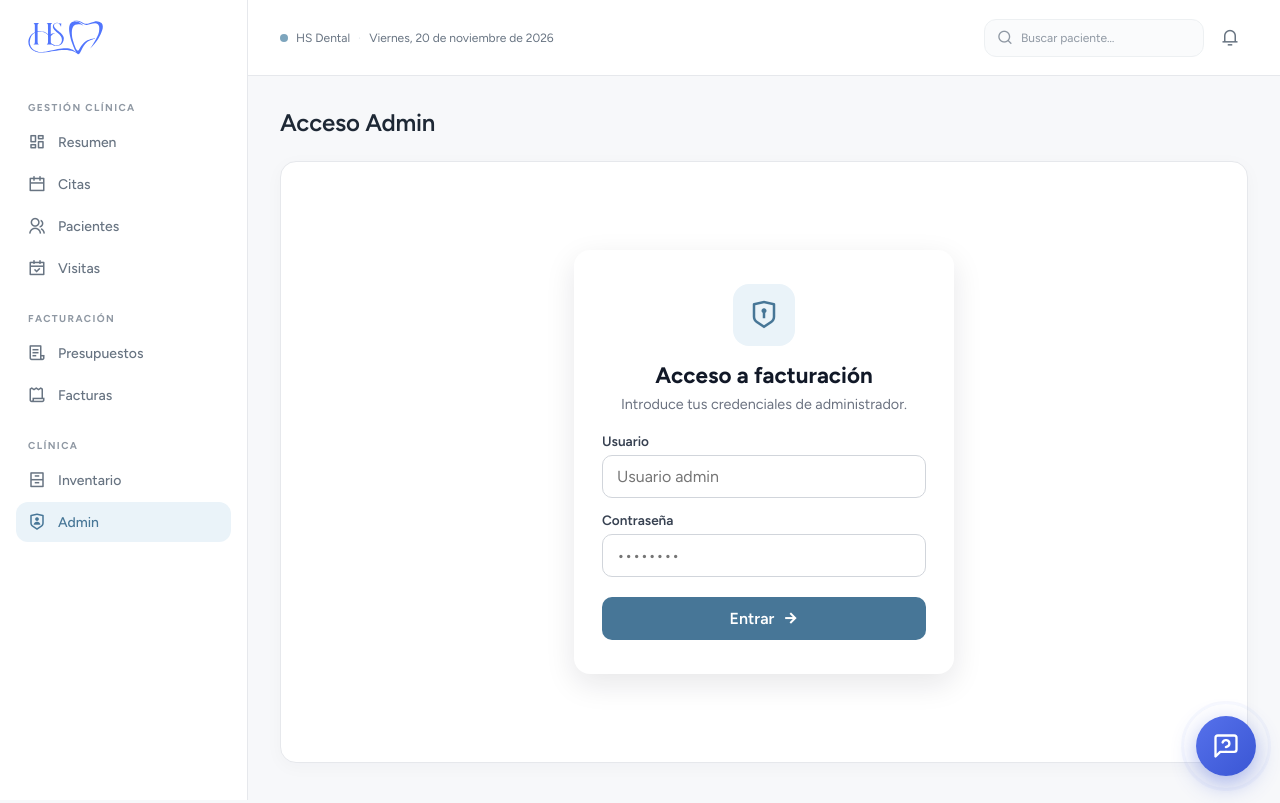
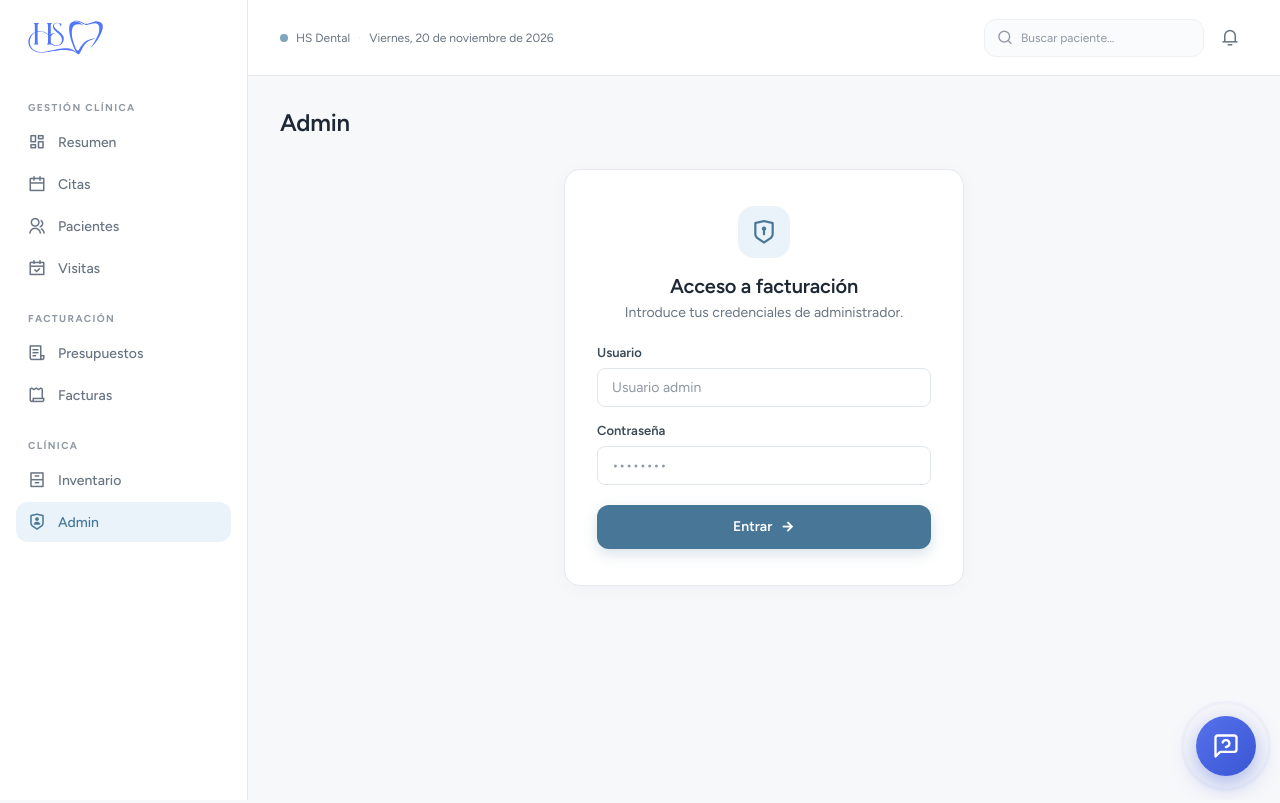
Before and after one commit to J-HYL/Clinica_HS_NEW, a PHP site: page /pages/admin/login_facturas.php in a window 1280 px wide. Run offline with PHP 8.4, Linux system fonts and the light colour scheme; some libraries are stand-ins or nearby versions.

Commit message:
feat(admin): facturas, pagos y acceso con el diseño nuevo

```diff
--- /dev/null
+++ b/app/css/pages/admin.css
@@ -0,0 +1,192 @@
+@import url("../base/base.css");
+@import url("../components/shell.css");
+@import url("../components/tabla.css");
+
+/* admin.css — Sección Admin: pantalla de acceso (login_facturas.php) y panel
+   de facturas y pagos con el modal "Registrar pago" (panel_facturas.php).
+   Las dos listas son la tabla común (tabla.css). Solo tokens. */
+
+/* ================================================================ Panel */
+.admin__cabecera{
+    display: flex;
+    flex-wrap: wrap;
+    align-items: center;
+    justify-content: space-between;
+    gap: 12px;
+    margin-top: 24px;
+}
+
+.admin__cabecera .page-title{ margin-top: 0; }
+
+@media (min-width: 1024px){
+    .admin__cabecera{ margin-top: 32px; }
+}
+
+.admin__pestanas{ margin-top: 20px; }
+
+/* ================================================================ Modal "Registrar pago" */
+.pago-modal{
+    width: min(480px, calc(100vw - 32px));
+    margin: auto;   /* el reset de base.css le quita el centrado del navegador */
+    padding: 0;
+    border: 1px solid var(--hs-borde);
+    border-radius: var(--hs-radio-lg);
+    background: var(--hs-superficie);
+    color: var(--hs-texto);
+    box-shadow: var(--hs-sombra-flotante);
+}
+
+.pago-modal::backdrop{
+    background: var(--hs-velo);
+}
+
+.pago-modal__cabecera{
+    display: flex;
+    align-items: center;
+    justify-content: space-between;
+    gap: 12px;
+    padding: 14px 12px 14px 20px;
+    border-bottom: 1px solid var(--hs-borde-suave);
+}
+
+.pago-modal__titulo{
+    font-size: 1rem;
+    font-weight: 600;
+    color: var(--hs-texto-fuerte);
+}
+
+.pago-modal__cuerpo{
+    display: grid;
+    gap: 16px;
+    padding: 20px;
+}
+
+.pago-modal__fila{
+    display: grid;
+    grid-template-columns: repeat(2, minmax(0, 1fr));
+    gap: 16px;
+}
+
+.pago-modal__pie{
+    display: flex;
+    flex-wrap: wrap;
+    justify-content: flex-end;
+    gap: 8px;
+    padding: 14px 20px;
+    border-top: 1px solid var(--hs-borde-suave);
+}
+
+/* El tratamiento se desbloquea al elegir paciente. */
+.pago-modal .form__input:disabled{
+    background-color: var(--hs-superficie-suave);
+    color: var(--hs-texto-suave);
+    cursor: not-allowed;
+}
+
+/* Autocompletado de paciente: lista bajo el campo. */
+.pago-cliente{ position: relative; }
+
+.pago-ac{
+    position: absolute;
+    top: calc(100% + 4px);
+    left: 0;
+    right: 0;
+    z-index: 5;
+    display: none;
+    max-height: 220px;
+    overflow-y: auto;
+    padding: 4px;
+    background: var(--hs-superficie);
+    border: 1px solid var(--hs-borde);
+    border-radius: var(--hs-radio);
+    box-shadow: var(--hs-sombra-flotante);
+}
+
+.pago-ac.show{ display: block; }
+
+.pago-ac__item{
+    display: block;
+    width: 100%;
+    padding: 8px 10px;
+    border: 0;
+    border-radius: var(--hs-radio-sm);
+    background: none;
+    color: var(--hs-texto);
+    font-size: .875rem;
+    font-weight: 500;
+    text-align: left;
+    cursor: pointer;
+}
+
+.pago-ac__item:hover,
+.pago-ac__item:focus-visible{
+    background: var(--hs-acento-mas-suave);
+    color: var(--hs-acento);
+}
+
+/* ================================================================ Acceso */
+.acceso{
+    display: flex;
+    justify-content: center;
+    padding: 32px 0 72px;
+}
+
+.acceso__tarjeta{
+    width: 100%;
+    max-width: 400px;
+    padding: 32px 24px;
+    text-align: center;
+}
+
+@media (min-width: 640px){
+    .acceso__tarjeta{ padding: 36px 32px; }
+}
+
+.acceso__icono{
+    display: grid;
+    place-items: center;
+    width: 52px;
+    height: 52px;
+    margin: 0 auto 16px;
+    border-radius: var(--hs-radio-lg);
+    background: var(--hs-acento-suave);
+    color: var(--hs-acento);
+    font-size: 1.625rem;
+}
+
+.acceso__titulo{
+    font-size: 1.25rem;
+    font-weight: 600;
+    letter-spacing: -.01em;
+    color: var(--hs-texto-fuerte);
+}
+
+.acceso__intro{
+    margin-top: 6px;
+    font-size: .875rem;
+    color: var(--hs-texto-suave);
+}
+
+.acceso__error{
+    margin-top: 20px;
+    padding: 10px 12px;
+    border-radius: var(--hs-radio-sm);
+    background: var(--hs-peligro-suave);
+    color: var(--hs-peligro);
+    font-size: .8125rem;
+    font-weight: 600;
+    text-align: left;
+}
+
+.acceso__form{
+    display: grid;
+    gap: 16px;
+    margin-top: 24px;
+    text-align: left;
+}
+
+.acceso__form .boton{
+    width: 100%;
+    min-height: 44px;
+    margin-top: 4px;
+}
--- a/app/pages/admin/login_facturas.php
+++ b/app/pages/admin/login_facturas.php
@@ -33,56 +33,37 @@ if ($_SERVER['REQUEST_METHOD'] === 'POST') {
     <title>Acceso Admin · HS Dental</title>
 
     <link rel="stylesheet" href="https://cdnjs.cloudflare.com/ajax/libs/remixicon/4.6.0/remixicon.min.css" integrity="sha512-XcIsjKMcuVe0Ucj/xgIXQnytNwBttJbNjltBV18IOnru2lDPe9KRRyvCXw6Y5H415vbBLRm8+q6fmLUU7DfO6Q==" crossorigin="anonymous" referrerpolicy="no-referrer" />
-    <link rel="stylesheet" href="/css/pages/control.css">
+    <link rel="stylesheet" href="/css/pages/admin.css">
 
     <link rel="icon" type="image/png" href="/assets/favicon/favicon-96x96.png" sizes="96x96" />
     <link rel="icon" type="image/svg+xml" href="/assets/favicon/favicon.svg" />
     <link rel="apple-touch-icon" sizes="180x180" href="/assets/favicon/apple-touch-icon.png" />
     <link rel="manifest" href="/assets/favicon/site.webmanifest"/>
-    <style>
-        .admin-login{ min-height: 68vh; display: flex; align-items: center; justify-content: center; padding: 24px; }
-        .admin-login__card{ width: 100%; max-width: 380px; background: #fff; border-radius: 16px;
-            box-shadow: 0 10px 30px rgba(16,24,40,.10); padding: 34px 28px; text-align: center; }
-        .admin-login__icon{ width: 62px; height: 62px; border-radius: 16px; display: grid; place-items: center;
-            margin: 0 auto 16px; background: var(--pale-primary); color: var(--primary); font-size: 30px; }
-        .admin-login__card h2{ font-size: 1.4rem; color: #111827; margin-bottom: 6px; }
-        .admin-login__card p{ color: #6b7280; font-size: .9rem; margin-bottom: 20px; }
-        .admin-login__error{ background: #fdeceb; color: #c62a22; font-size: .85rem; font-weight: 600;
-            padding: 10px 12px; border-radius: 8px; margin-bottom: 16px; }
-        .admin-login form{ display: flex; flex-direction: column; gap: 14px; text-align: left; }
-        .admin-login label{ display: flex; flex-direction: column; gap: 6px; font-size: .85rem; font-weight: 600; color: #374151; }
-        .admin-login input{ padding: 11px 14px; border: 1px solid #d1d5db; border-radius: 10px; font-size: 1rem; }
-        .admin-login input:focus{ outline: none; border-color: var(--primary); box-shadow: 0 0 0 3px rgba(43,128,247,.15); }
-        .admin-login button{ margin-top: 6px; background: var(--primary); color: #fff; border: none; border-radius: 10px;
-            padding: 12px; font-size: 1rem; font-weight: 600; cursor: pointer; display: flex; align-items: center;
-            justify-content: center; gap: 8px; transition: background .2s ease-in-out; }
-        .admin-login button:hover{ background: #1e5fd0; }
-    </style>
 </head>
 <body>
     <nav class="sidebar" id="sidebar"></nav>
 
     <div class="wrapper">
-        <h1 class="page-title">Acceso Admin</h1>
+        <h1 class="page-title">Admin</h1>
 
-        <main class="container">
-            <div class="admin-login">
-                <div class="admin-login__card">
-                    <div class="admin-login__icon"><i class="ri-shield-keyhole-line"></i></div>
-                    <h2>Acceso a facturación</h2>
-                    <p>Introduce tus credenciales de administrador.</p>
-                    <?php if ($error): ?><div class="admin-login__error"><?= htmlspecialchars($error) ?></div><?php endif; ?>
-                    <form method="post">
-                        <label>Usuario
-                            <input type="text" name="username" placeholder="Usuario admin" autocomplete="username" required>
-                        </label>
-                        <label>Contraseña
-                            <input type="password" name="password" placeholder="••••••••" autocomplete="current-password" required>
-                        </label>
-                        <button type="submit">Entrar <i class="ri-arrow-right-line"></i></button>
-                    </form>
-                </div>
-            </div>
+        <main class="acceso">
+            <section class="tarjeta acceso__tarjeta" aria-labelledby="acceso-titulo">
+                <div class="acceso__icono" aria-hidden="true"><i class="ri-shield-keyhole-line"></i></div>
+                <h2 class="acceso__titulo" id="acceso-titulo">Acceso a facturación</h2>
+                <p class="acceso__intro">Introduce tus credenciales de administrador.</p>
+                <?php if ($error): ?><p class="acceso__error" role="alert"><?= htmlspecialchars($error) ?></p><?php endif; ?>
+                <form method="post" class="acceso__form">
+                    <div class="form__group">
+                        <label for="acceso-usuario" class="form__label">Usuario</label>
+                        <input type="text" id="acceso-usuario" name="username" class="form__input" placeholder="Usuario admin" autocomplete="username" required>
+                    </div>
+                    <div class="form__group">
+                        <label for="acceso-password" class="form__label">Contraseña</label>
+                        <input type="password" id="acceso-password" name="password" class="form__input" placeholder="••••••••" autocomplete="current-password" required>
+                    </div>
+                    <button type="submit" class="boton boton--primario">Entrar <i class="ri-arrow-right-line" aria-hidden="true"></i></button>
+                </form>
+            </section>
         </main>
     </div>
 
```
Also changed, not shown: app/js/pages/admin/panel-admin.js (+17 -24 lines), app/pages/admin/panel_facturas.php (+58 -72 lines).
